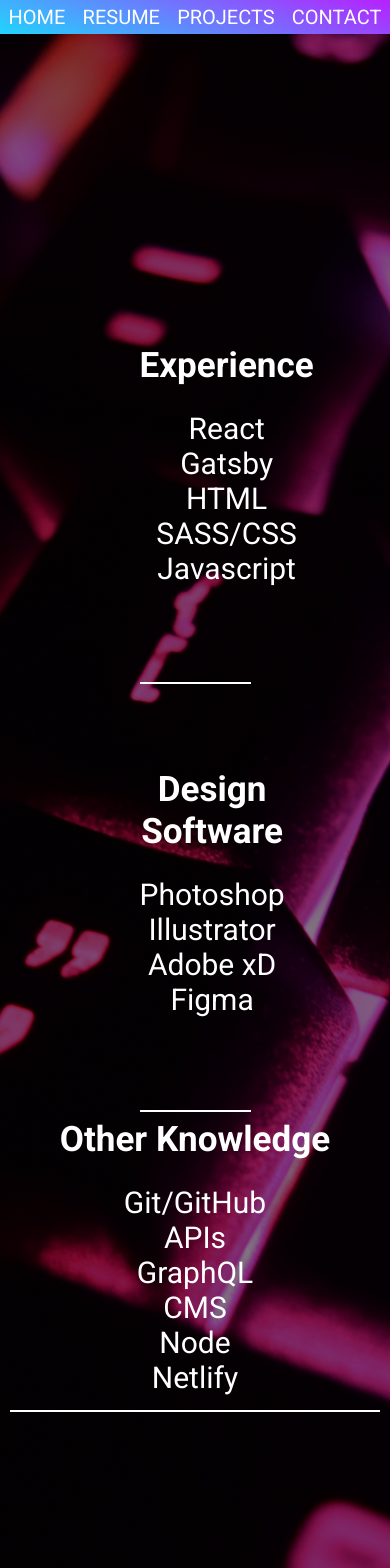
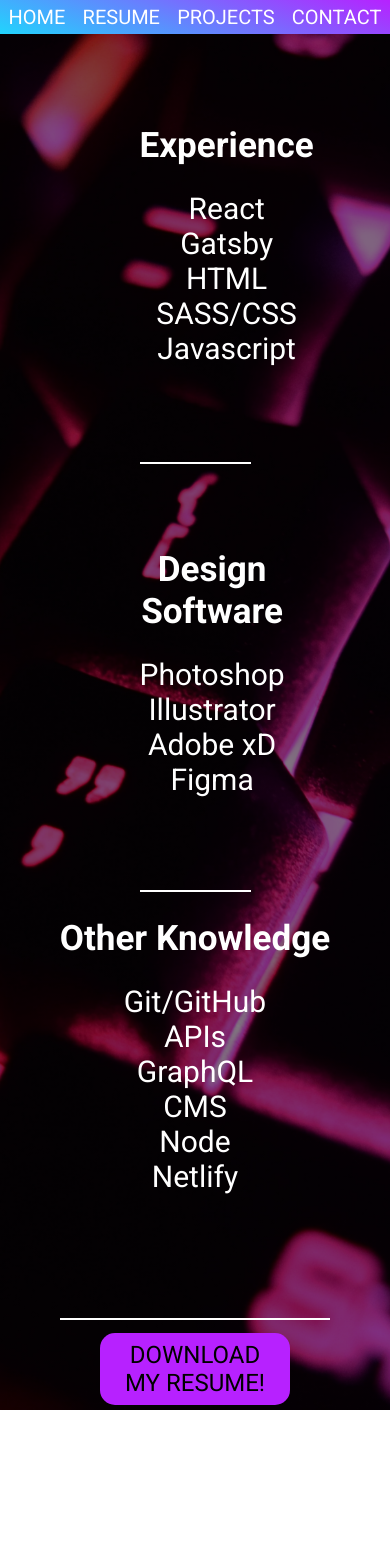
Before and after one commit to TeflonTrout/react-portfolio, a React (Create React App) app: page /resume in a window 390 px wide. Shown: the top 1568 px of the page. After the commit the page ends 1410 px from the top, so only its background shows below. Built offline with nearby package versions, Linux system fonts and the light colour scheme.

Commit message:
SASS changes

```diff
--- a/public/index.html
+++ b/public/index.html
@@ -12,7 +12,7 @@
 
     <link rel="manifest" href="%PUBLIC_URL%/manifest.json" />
 
-    <title>React App</title>
+    <title>JT Kazousky</title>
   </head>
   <body>
     <noscript>You need to enable JavaScript to run this app.</noscript>
--- a/src/Styles/Styles.css
+++ b/src/Styles/Styles.css
@@ -396,7 +396,7 @@
     color: white;
   }
   .resume-page {
-    height: 200vh;
+    height: auto !important;
   }
   .resume-page .resume-download {
     margin: 5px;
@@ -452,14 +452,15 @@
     display: flex;
   }
   .skills-right {
-    width: 100%;
     margin: 0;
-    height: auto !important;
     padding-bottom: 15px;
     border-bottom: 2px solid white;
     display: -webkit-box;
     display: -ms-flexbox;
     display: flex;
+  }
+  .skills-right ul {
+    margin-top: 19.25px;
   }
   .skills h3 {
     text-align: center;
--- a/src/Styles/Styles.scss
+++ b/src/Styles/Styles.scss
@@ -323,8 +323,8 @@
     }
 
     .resume-page {
-      height: 200vh;
-      .resume-download {
+        height: auto !important;
+        .resume-download {
           margin: 5px;
           display: flex;
           justify-content: center;
@@ -367,12 +367,14 @@
       display: flex;
     }
     .skills-right {
-      width: 100%;
       margin: 0;
-      height: auto !important;
+    //   height: auto !important;
       padding-bottom: 15px;
       border-bottom: 2px solid white;
       display: flex;
+      ul {
+          margin-top: 19.25px;
+      }
     }
 
     .skills h3 {
```
Also changed, not shown: 2 other files (tests, documents, lock files or other folders).
